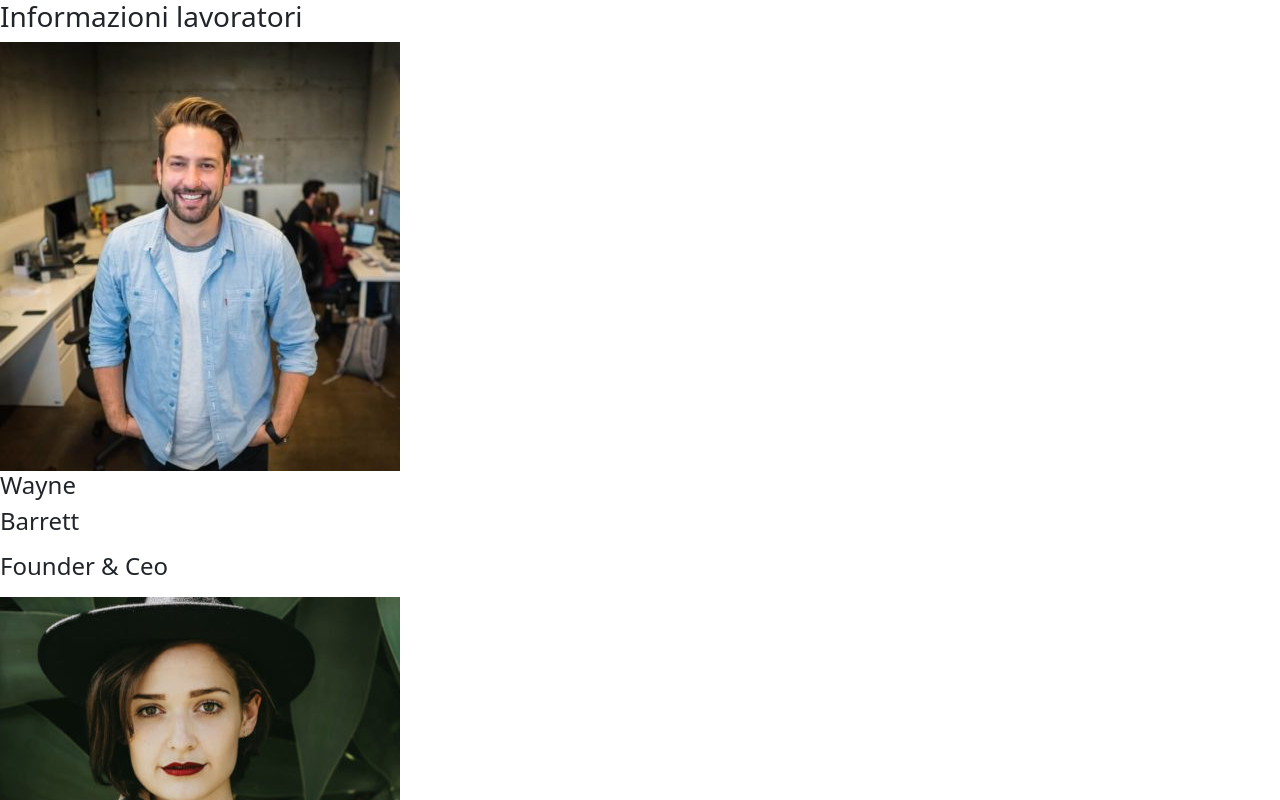
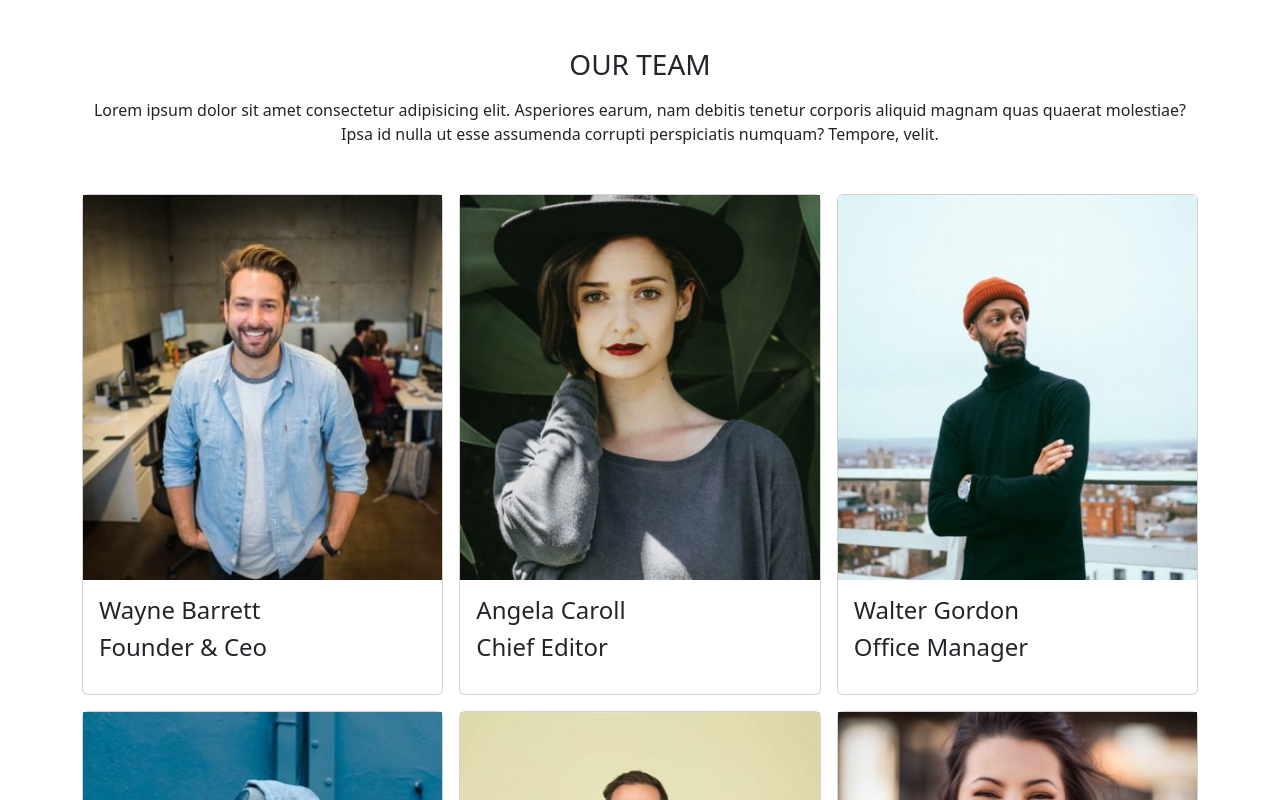
Before and after one commit to MatteoFarinazzo/js-our-team, a plain HTML site: page index.html in a window 1280 px wide. Shown: the top 800 px of the page. Drawn offline with nearby package versions, Linux system fonts and the light colour scheme.

Commit message:
almost done

```diff
--- a/index.html
+++ b/index.html
@@ -18,14 +18,15 @@
 <body>
 
 
-  <div>
-    <div>
-      <h3>Informazioni lavoratori</h3>
-      <div id="cards">
+
+    <div class="container">
+      <h3 class="text-center mt-5 mb-3">OUR TEAM</h3>
+      <p class="text-center mb-5">Lorem ipsum dolor sit amet consectetur adipisicing elit. Asperiores earum, nam debitis tenetur corporis aliquid magnam quas quaerat molestiae? Ipsa id nulla ut esse assumenda corrupti perspiciatis numquam? Tempore, velit.</p>
+      <div id="cards" class="row g-3 mb-5">
         <!--Container delle card-->
       </div>
     </div>
-  </div>
+
 
 
   <!-- importazione MIO file di script -->
--- a/js/main.js
+++ b/js/main.js
@@ -47,6 +47,20 @@ let workers = [
 
 printArrayWorkers(workers);
 
+let cards = document.getElementById("cards");
+
+for (let i=0; i < workers.length; i++){
+
+    cards.innerHTML +=
+    ` <div class="col-4"> <div class="card">
+    <img src="${workers[i].img}" class="" alt="">
+    <div class="card-body">
+    <h4 class="">${workers[i].name} ${workers[i].surname}<h4>
+    <p class="">${workers[i].role}</p>
+    </div>
+    </div> `
+}
+
 
 
 
@@ -81,50 +95,3 @@ function printObject(object) {
     console.log(string);
 
 }
-
-
-
-let containerCard = document.getElementById("cards")
-for (let i = 0; i< workers.length; i++){
-
-    let member = workers[i]
-
-
-    for (let key in member){
-        let memberInfo = member[key]
-    }
-
-
-    let card =  ` <div class= "cards">
-    <img src="${[member.img]}" class="" alt="">
-    <div class="">
-    <h4 class="">${[member.name]}<h4>
-    <p class="">${[member.surname]}</p>
-    <p class="">${[member.role]}</p>
-    </div>
-    </div> `
-
-    containerCard.insertAdjacentHTML("beforeend",card)
-
-}
-
-
-
-
-/*
-function printHTML(object){
-    let card = "";
-
-    card += `<div class="square" > <p>`;
-
-    for (let key in object) {
-        card += "\t" + key + object[key] + "\n";
-    }
-
-    card += "</p>";
-
-    document.getElementById("container_squares").innerHTML += card;
-
-}
-
-*/
```
